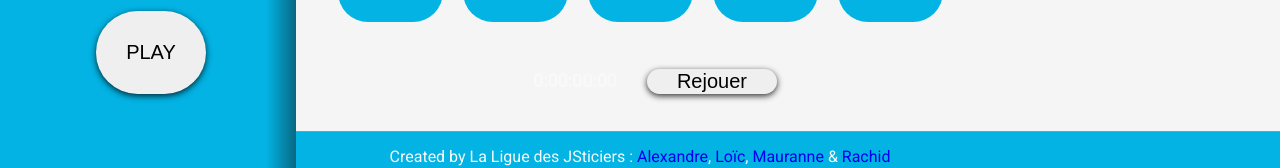
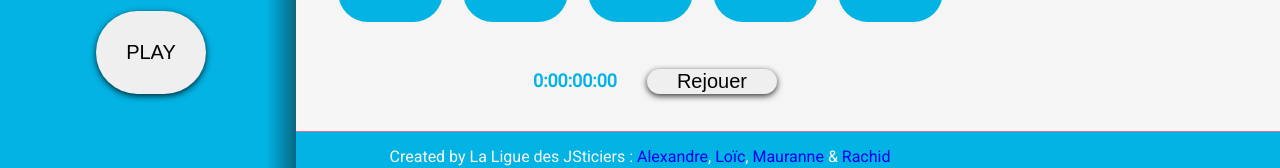
Before and after one commit to Mauranne-lg/MemoryGame, a website: page index.html in a window 1280 px wide. Shown: the part 618-786 px from the top of the page. Drawn offline with Linux system fonts and the light colour scheme.

Commit message:
Update style.css

```diff
--- a/css/style.css
+++ b/css/style.css
@@ -89,7 +89,7 @@ img{
   cursor:pointer;
 }
 #output{
-  color:var(--main-blue);
+  color:var(--main-color);
   font-size: large;
   font-weight: bold ;
 }
```
